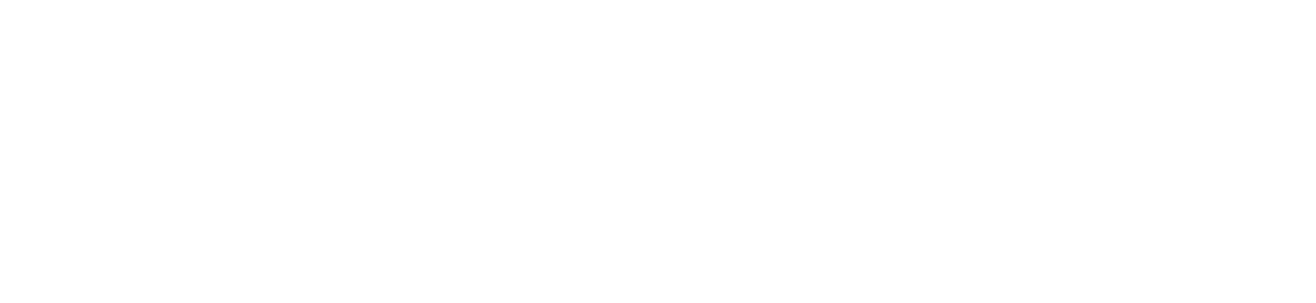
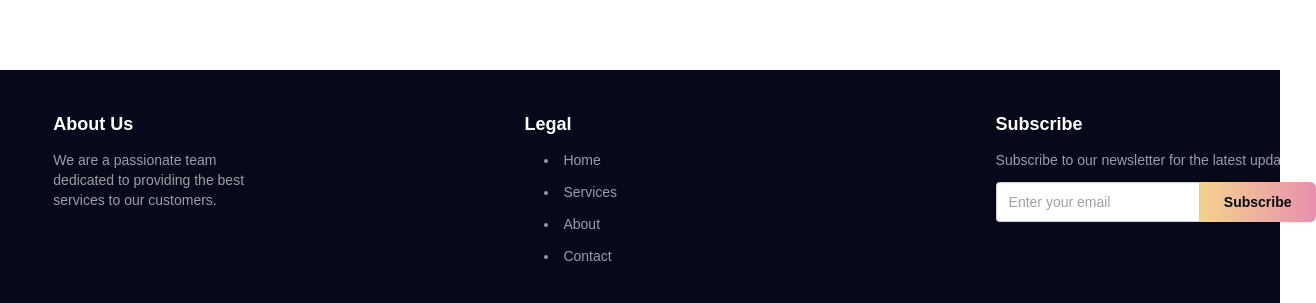
Before and after one commit to Shashuvo/Select-Your-XI, a React (Vite) app: page / in a window 1280 px wide. Shown: the part 3373-3676 px from the top of the page, 1316 px wide, since content can reach past the window. Before the commit the page ends 3443 px from the top, so only its background shows below. Built offline with nearby package versions, Linux system fonts and the light colour scheme.

Commit message:
initial navbar added

```diff
--- a/src/App.jsx
+++ b/src/App.jsx
@@ -5,6 +5,7 @@ import Navbar from './components/Navbar/Navbar'
 import AvailablePlayers from './components/AvailablePlayers/AvailablePlayers';
 import SelectedPlayers from './components/SelectedPlayers/SelectedPlayers';
 import { ToastContainer } from 'react-toastify';
+import Footer from './components/Footer/Footer';
 
 const fetchPlayers = async () => {
   const res = await fetch("/players.json");
@@ -53,6 +54,7 @@ function App() {
             <SelectedPlayers balance={balance} setBalance={setBalance} selectedPlayers={selectedPlayers} handleDeletePlayer={handleDeletePlayer}></SelectedPlayers>
           </Suspense>
       }
+      <Footer></Footer>
       <ToastContainer></ToastContainer>
     </>
   )
--- /dev/null
+++ b/src/components/Footer/Footer.jsx
@@ -0,0 +1,38 @@
+import React from 'react';
+
+const Footer = () => {
+    return (
+        <div className='bg-[#06091A] text-white'>
+            <footer className="footer w-11/12 mx-auto sm:footer-horizontal py-10 grid grid-cols-1 md:grid-cols-3 gap-60">
+                <nav>
+                    <h1 className='font-semibold text-lg mb-1'>About Us</h1>
+                    <p className='opacity-60'>We are a passionate team <br /> dedicated to providing the best <br /> services to our customers.</p>
+                </nav>
+                <nav>
+                    <h6 className='font-semibold text-lg mb-1'>Legal</h6>
+                    <div className='opacity-60 flex flex-col gap-3 ml-5'>
+                        <li className="link link-hover">Home</li>
+                        <li className="link link-hover">Services</li>
+                        <li className="link link-hover">About</li>
+                        <li className="link link-hover">Contact</li>
+                    </div>
+                </nav>
+                <form>
+                    <h6 className='font-semibold text-lg mb-1'>Subscribe</h6>
+                    <p className='opacity-60 mb-1'>Subscribe to our newsletter for the latest updates.</p>
+                    <fieldset className="w-80">
+                        <div className="join">
+                            <input
+                                type="text"
+                                placeholder="Enter your email"
+                                className="input input-bordered join-item placeholder:text-[#131313]/40" />
+                            <button className="bg-linear-to-r from-[#F2D388] to-[#E98EAD] font-bold py-2 px-6 rounded-r-md shadow-sm hover:opacity-90 transition-opacity text-[#040D11]">Subscribe</button>
+                        </div>
+                    </fieldset>
+                </form>
+            </footer>
+        </div>
+    );
+};
+
+export default Footer;
```
